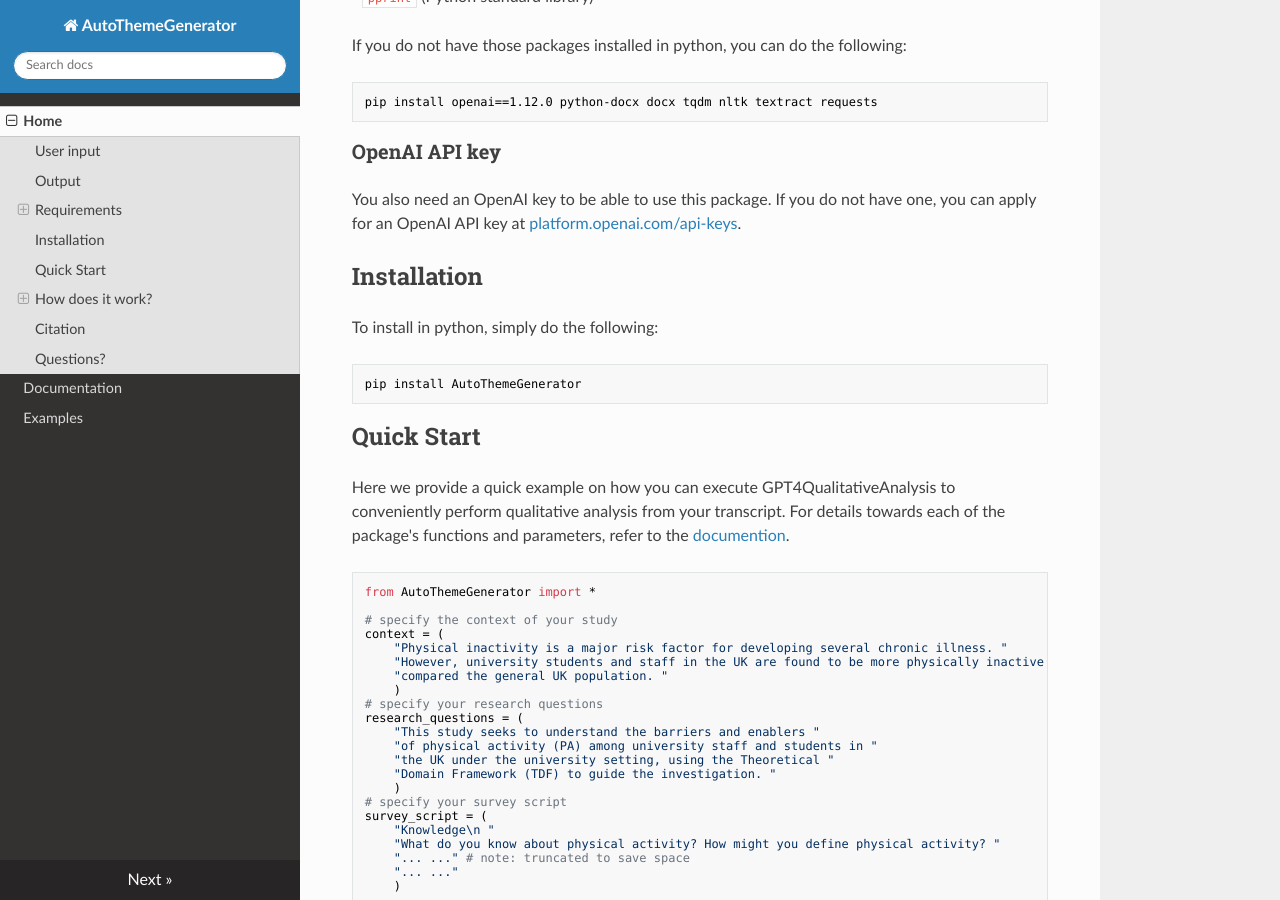
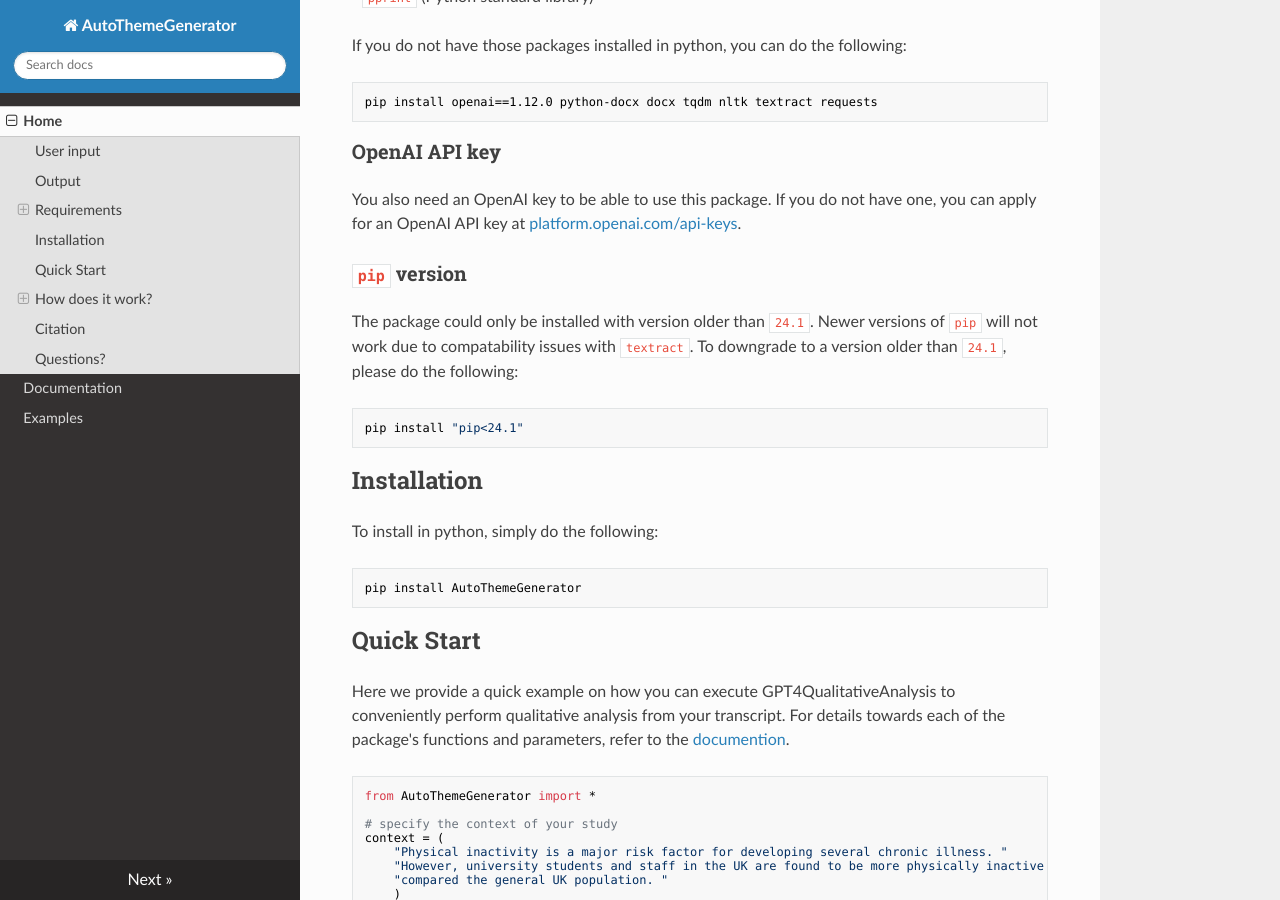
Before and after one commit to cja5553/ReadTheDocs_AutoThemeGenerator, an MkDocs documentation site: the page built from docs/index.md, in a window 1280 px wide and 900 px high, scrolled down 1714 px. Built offline with MkDocs 1.6.1, drawn with Linux system fonts in a browser that asks for light colours; nearby versions of some CDN libraries.

Commit message:
Update index.md

````diff
--- a/docs/index.md
+++ b/docs/index.md
@@ -91,6 +91,13 @@ pip install openai==1.12.0 python-docx docx tqdm nltk textract requests
 ### OpenAI API key
 You also need an OpenAI key to be able to use this package. If you do not have one, you can apply for an OpenAI API key at [platform.openai.com/api-keys](https://platform.openai.com/api-keys).
 
+### `pip` version
+
+The package could only be installed with version older than `24.1`. Newer versions of `pip` will not work due to compatability issues with `textract`. To downgrade to a version older than `24.1`, please do the following:
+
+```bash
+pip install "pip<24.1"
+```
 
 ## Installation
 To install in python, simply do the following:
````
